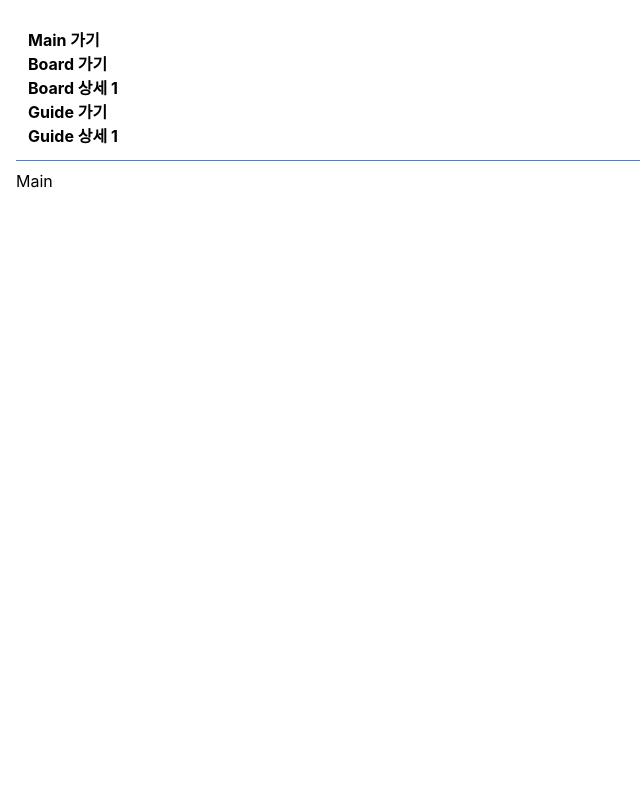
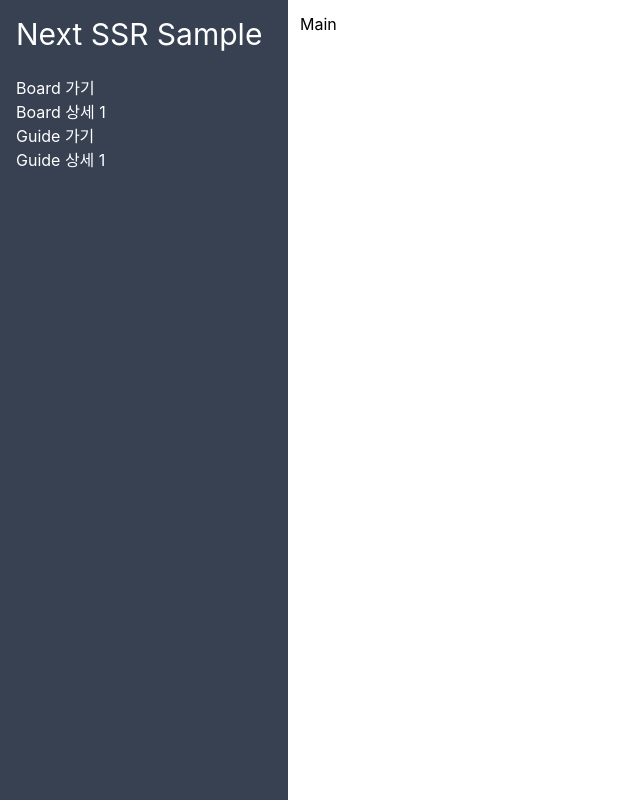
Before and after one commit to minsnew/nextjs-ssr-test, a Next.js app: page / in a window 1280 px wide. Shown: the whole page, without its empty margins (0-640 px from the left). Built offline with nearby package versions, Linux system fonts and the light colour scheme.

Commit message:
feat: add menu component & remove header component

```diff
--- a/src/components/Header/index.tsx
+++ /dev/null
@@ -1,25 +0,0 @@
-import Link from "next/link";
-
-const Header = () => {
-  return (
-    <div className="flex flex-col mb-2 p-3 font-bold border-b border-blue-500">
-      <Link href={{ pathname: "/" }}>
-        <a>Main 가기</a>
-      </Link>
-      <Link href={{ pathname: "/boards" }}>
-        <a>Board 가기</a>
-      </Link>
-      <Link href={{ pathname: "/boards/[id]", query: { id: "a" } }}>
-        <a>Board 상세 1</a>
-      </Link>
-      <Link href={{ pathname: "/guides" }}>
-        <a>Guide 가기</a>
-      </Link>
-      <Link href={{ pathname: "/guides/[id]", query: { id: "a" } }}>
-        <a>Guide 상세 1</a>
-      </Link>
-    </div>
-  );
-};
-
-export default Header;
--- /dev/null
+++ b/src/components/Menu/index.tsx
@@ -0,0 +1,25 @@
+import Link from "next/link";
+
+const Menu = () => {
+  return (
+    <div className="w-72 h-screen flex flex-col p-4 bg-gray-700 text-white">
+      <div className="mb-6 text-3xl">
+        <Link href={{ pathname: "/" }}>Next SSR Sample</Link>
+      </div>
+      <Link href={{ pathname: "/boards" }}>
+        <a>Board 가기</a>
+      </Link>
+      <Link href={{ pathname: "/boards/[id]", query: { id: 3 } }}>
+        <a>Board 상세 1</a>
+      </Link>
+      <Link href={{ pathname: "/guides" }}>
+        <a>Guide 가기</a>
+      </Link>
+      <Link href={{ pathname: "/guides/[id]", query: { id: 4 } }}>
+        <a>Guide 상세 1</a>
+      </Link>
+    </div>
+  );
+};
+
+export default Menu;
--- a/src/pages/boards/[id]/index.tsx
+++ b/src/pages/boards/[id]/index.tsx
@@ -1,20 +1,30 @@
 import { GetServerSideProps, InferGetServerSidePropsType } from "next";
-import Header from "../../../components/Header";
+import { getUser } from "../../../api";
+import Menu from "../../../components/Menu";
+import PageContainer from "../../../containers/PageContainer";
+import { User } from "../../../types/User";
 
 const BoardDetail = ({
-  query,
+  data,
 }: InferGetServerSidePropsType<typeof getServerSideProps>) => {
-  const { id } = query;
+  const user: User = data.user;
+
   return (
-    <div className="p-3">
-      <Header />
-      <div>Board Detail: {id}</div>
-    </div>
+    <PageContainer>
+      <Menu />
+      <div className="font-bold text-3xl">User Detail</div>
+      <div>Usear Detail: {user.name}</div>
+    </PageContainer>
   );
 };
 
 export const getServerSideProps: GetServerSideProps = async (context) => {
-  return { props: { query: context.query } };
+  const { id } = context.query;
+  if (!id || typeof id !== "string") return { props: { data: { user: null } } };
+
+  const response = await getUser(Number(id));
+
+  return { props: { data: { user: response } } };
 };
 
 export default BoardDetail;
--- a/src/pages/boards/index.tsx
+++ b/src/pages/boards/index.tsx
@@ -1,7 +1,8 @@
 import { GetServerSideProps, InferGetServerSidePropsType } from "next";
 import { useRouter } from "next/router";
 import { getUsers } from "../../api";
-import Header from "../../components/Header";
+import Menu from "../../components/Menu";
+import PageContainer from "../../containers/PageContainer";
 import { User } from "../../types/User";
 
 const BoardsPage = ({
@@ -15,8 +16,8 @@ const BoardsPage = ({
   };
 
   return (
-    <div className="p-3">
-      <Header />
+    <PageContainer>
+      <Menu />
       <div className="font-bold font-4xl mb-3">User List</div>
       <div className="space-y-4">
         {users.map((it) => (
@@ -37,13 +38,12 @@ const BoardsPage = ({
           </div>
         ))}
       </div>
-    </div>
+    </PageContainer>
   );
 };
 
 export const getServerSideProps: GetServerSideProps = async (context) => {
   const response = await getUsers();
-  console.log("TEST", response);
 
   return { props: { data: { users: response } } };
 };
--- a/src/pages/guides/[id]/index.tsx
+++ b/src/pages/guides/[id]/index.tsx
@@ -1,14 +1,15 @@
 import { useRouter } from "next/router";
-import Header from "../../../components/Header";
+import Menu from "../../../components/Menu";
+import PageContainer from "../../../containers/PageContainer";
 
 const GuideDetail = () => {
   const router = useRouter();
   const { id } = router.query;
   return (
-    <div className="p-3">
-      <Header />
+    <PageContainer>
+      <Menu />
       <div>Guide : {id}</div>
-    </div>
+    </PageContainer>
   );
 };
 
--- a/src/pages/guides/index.tsx
+++ b/src/pages/guides/index.tsx
@@ -1,11 +1,12 @@
-import Header from "../../components/Header";
+import Menu from "../../components/Menu";
+import PageContainer from "../../containers/PageContainer";
 
 const GuidesPage = () => {
   return (
-    <div className="p-3">
-      <Header />
-      <div>Guides Page</div>
-    </div>
+    <PageContainer>
+      <Menu />
+      <div className="p-4">Guides Page</div>
+    </PageContainer>
   );
 };
 
--- a/src/pages/index.tsx
+++ b/src/pages/index.tsx
@@ -1,12 +1,13 @@
 import type { NextPage } from "next";
-import Header from "../components/Header";
+import Menu from "../components/Menu";
+import PageContainer from "../containers/PageContainer";
 
 const Home: NextPage = () => {
   return (
-    <div className="p-4">
-      <Header />
-      <div>Main</div>
-    </div>
+    <PageContainer>
+      <Menu />
+      <div className="p-3">Main</div>
+    </PageContainer>
   );
 };
 
```
